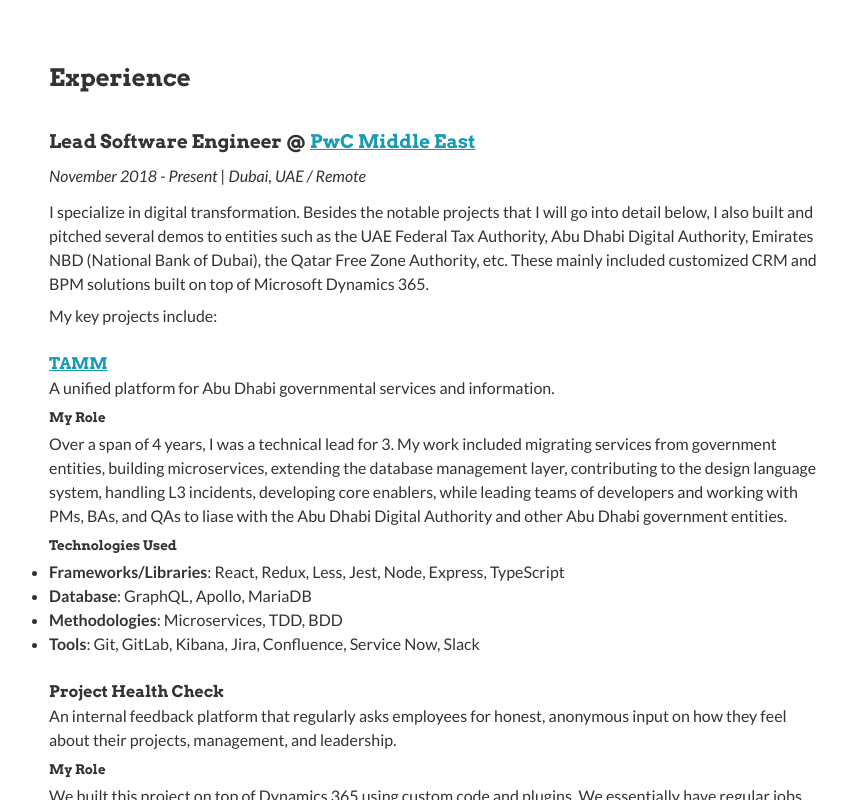
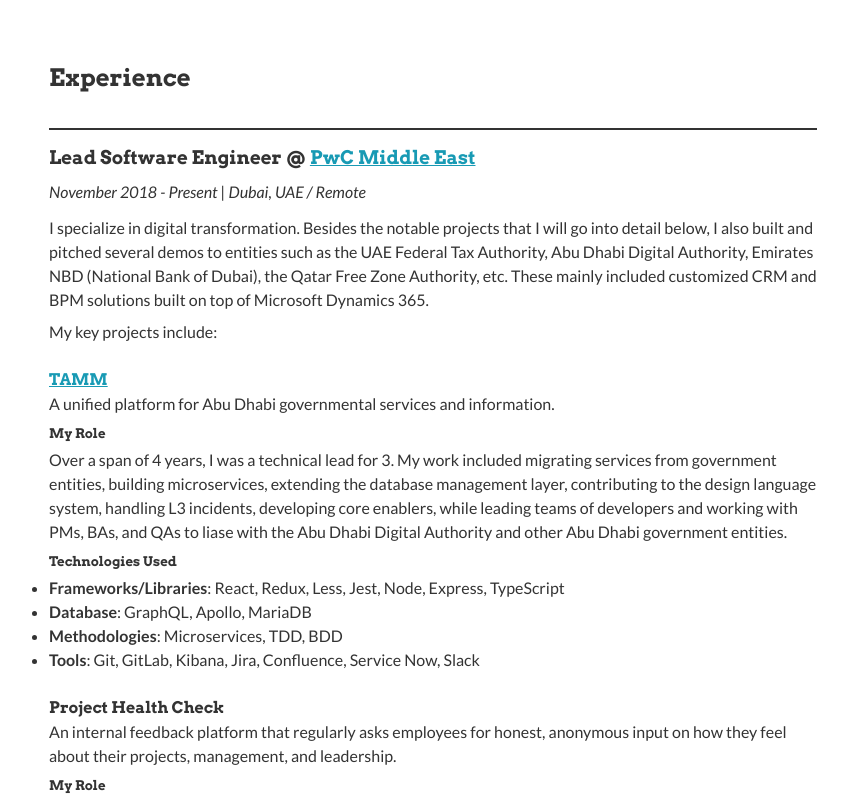
Before and after one commit to vcheeze/vcheeze, a SvelteKit app: page / in a window 1280 px wide. Shown: the part 480-1280 px from the top of the page, without its empty margins (207-1055 px from the left). Built offline with nearby package versions, Linux system fonts and the light colour scheme.

Commit message:
feat: add clear separation between experience items

```diff
--- a/src/routes/+page.svelte
+++ b/src/routes/+page.svelte
@@ -161,10 +161,16 @@
 		margin: 10rem 10rem 6rem 10rem;
 		max-width: 768px;
 		& > h2 {
-			margin-bottom: 1rem;
+			margin-bottom: 2rem;
 		}
 		&Item {
-			margin: 2rem 0;
+			margin-bottom: 4rem;
+			&::before {
+				content: '';
+				display: block;
+				height: 1rem;
+				border-top: 2px solid #333333;
+			}
 			&-title {
 				margin-bottom: 0.5rem;
 			}
```
Also changed, not shown: 1 other file (tests, documents, lock files or other folders).
